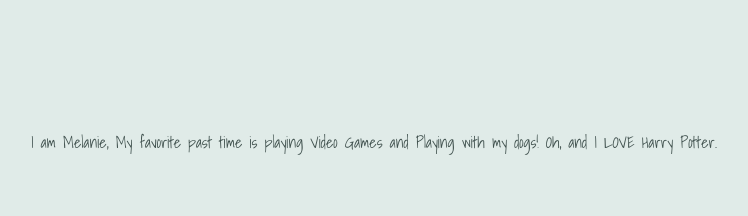
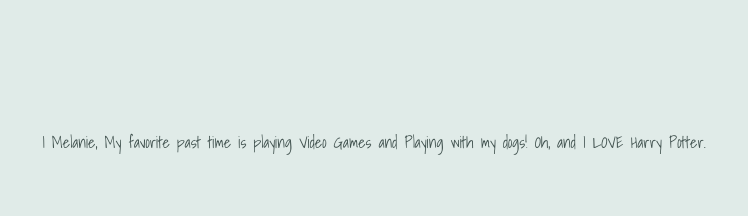
Before and after one commit to monkeymel15951/melCss, a plain HTML site: page index.html in a window 1280 px wide. Shown: the part 1480-1696 px from the top of the page, without its empty margins (266-1014 px from the left). Drawn offline with Linux system fonts and the light colour scheme.

Commit message:
Update index.html

```diff
--- a/index.html
+++ b/index.html
@@ -25,7 +25,7 @@
     <div class="profile">
       <img src="images/me.jpg" alt="me-img">
       <h2>Hello.</h2>
-      <p class="Intro">I am Melanie, My favorite past time is playing Video Games and Playing with my dogs! Oh, and I LOVE Harry Potter.</p>
+      <p class="Intro">I  Melanie, My favorite past time is playing Video Games and Playing with my dogs! Oh, and I LOVE Harry Potter.</p>
     </div>
     <hr>
     <div class="skills">
```
